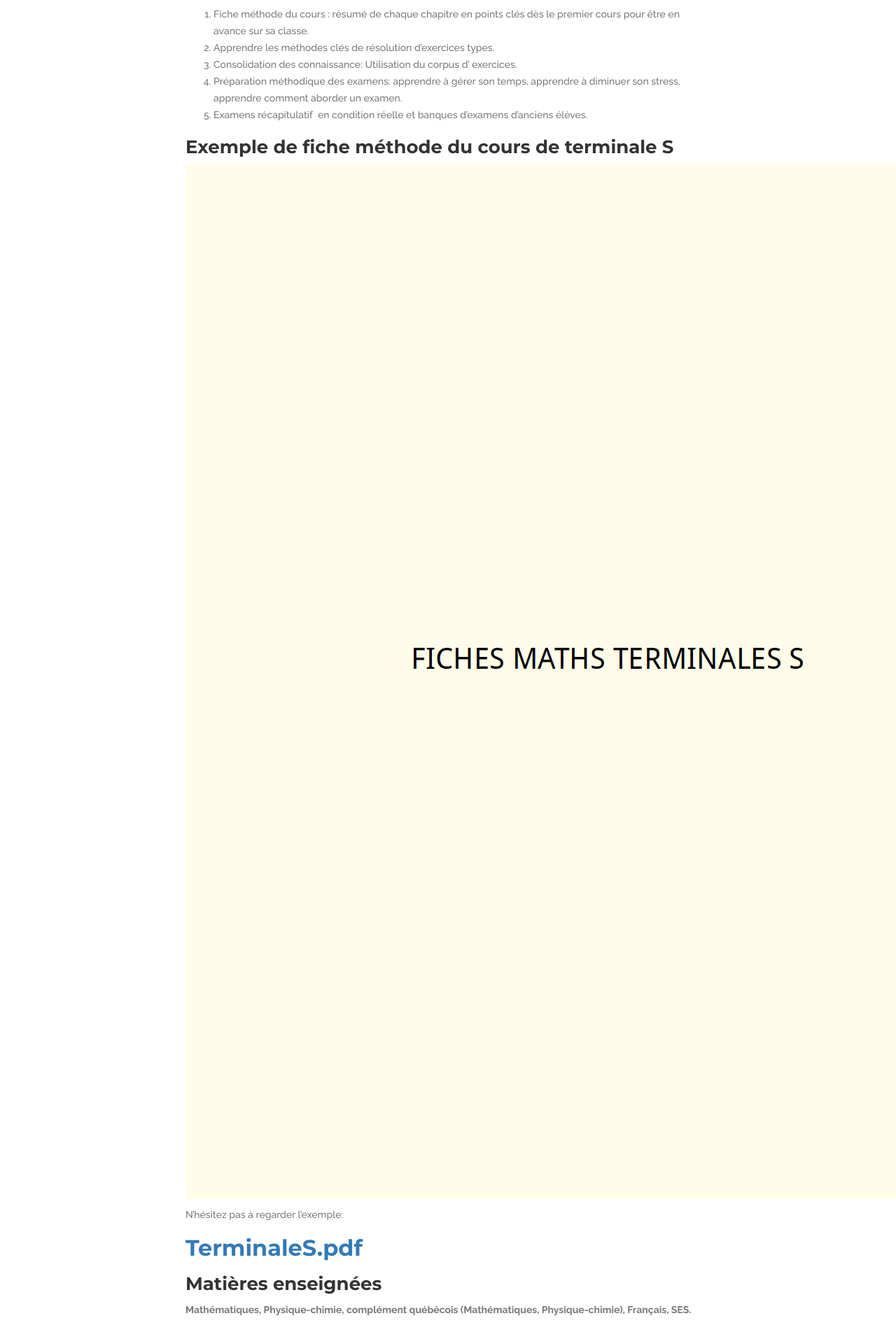
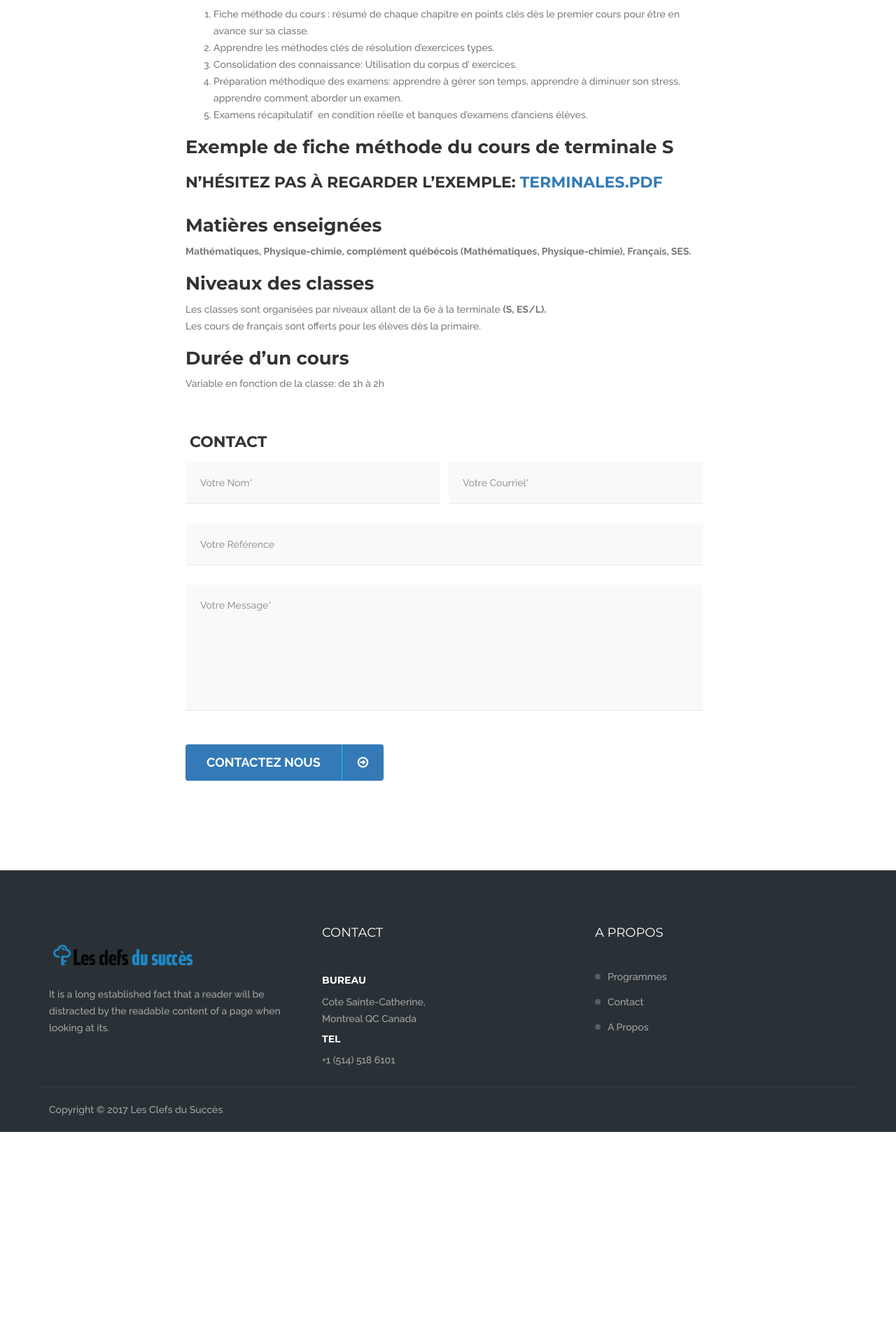
Before and after one commit to bkingg/les-clefs-pour-reussir, a Jekyll site: the page built from _programmes/test 2.md, in a window 1280 px wide. Shown: the part 1202-3106 px from the top of the page at 70% size. Built offline with Jekyll 4.4.1, drawn with Linux system fonts in a browser that asks for light colours; some web fonts are replaced; after the commit the page ends 2820 px from its top, so only the background shows below that.

Commit message:
Update from Forestry.io - test 2.md

```diff
--- a/_programmes/test 2.md
+++ b/_programmes/test 2.md
@@ -18,11 +18,7 @@ Les cours enseignés sont organisés par élèves de même niveaux afin de facil
 
 ### Exemple de fiche méthode du cours de terminale S
 
-![](/uploads/Capture d’écran 2017-12-01 à 22.16.42.png)
-
-N'hésitez pas à regarder l'exemple:
-
-## [TerminaleS.pdf](/uploads/TerminaleS.pdf "TerminaleS.pdf")
+#### N'hésitez pas à regarder l'exemple: [TerminaleS.pdf](/uploads/TerminaleS.pdf "TerminaleS.pdf")
 
 ### Matières enseignées
 
```
